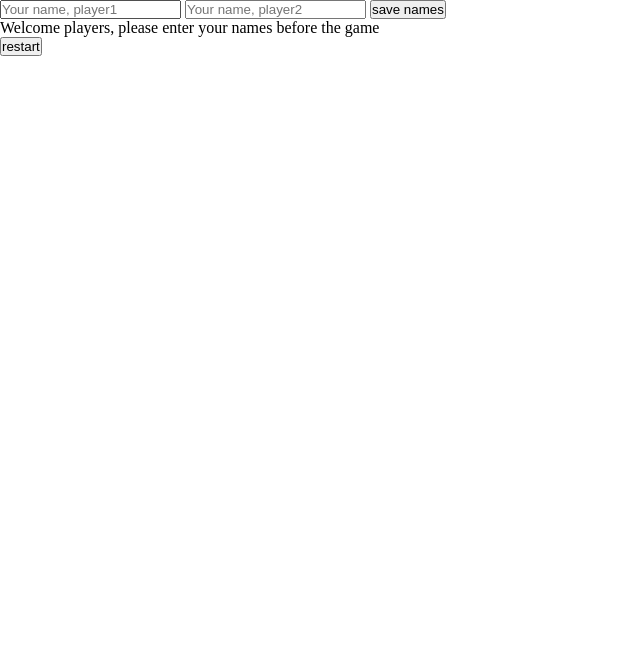
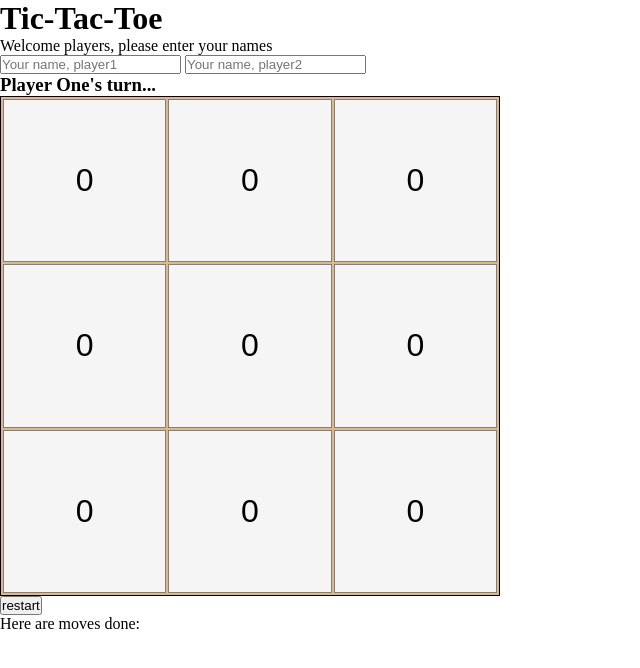
Before and after one commit to eramaan/tic-tac-toe, a plain HTML site: page index.html in a window 1280 px wide. Shown: the whole page, without its empty margins (0-640 px from the left). Drawn offline with Linux system fonts and the light colour scheme.

Commit message:
added logic for the game

```diff
--- a/index.html
+++ b/index.html
@@ -5,16 +5,22 @@
     <meta name="viewport" content="width=device-width, initial-scale=1.0">
     <title>Tic tac toe project</title>
     <link rel="stylesheet" href="style.css">
-    <script src="script.js"></script>
 </head>
 <body>
+    <h1>Tic-Tac-Toe</h1>
+    <p id="savedName">Welcome players, please enter your names</p>
     <input type="text" id="playerNameOne" placeholder="Your name, player1">
     <input type="text" id="playerNameTwo" placeholder="Your name, player2">
-    <button type="button" id="saveNameButton">save names</button>
-    <p id="savedName">Welcome players, please enter your names before the game</p>
 
+    <div class="container">
+        <h3 class="turn"></h3>
+        <div class="board"></div>
+    </div>
 
 
     <button type="button">restart</button>
+    <p id="gameMoves">Here are moves done:</p>
+
+    <script src="script.js"></script>
 </body>
 </html>
--- a/script.js
+++ b/script.js
@@ -1,6 +1,6 @@
 /*
 ** The Gameboard represents the state of the board
-** Each equare holds a Cell (defined later)
+** Each square holds a Cell (defined later)
 ** and we expose a dropToken method to be able to add Cells to squares
 */
 
@@ -10,9 +10,6 @@ function Gameboard() {
   const board = [];
 
   // Create a 2d array that will represent the state of the game board
-    // For this 2d array, row 0 will represent the top row and
-    // column 0 will represent the left-most column.
-    // This nested-loop technique is a simple and common way to create a 2d array.
   for (let i = 0; i < rows; i++) {
       board[i] = [];
       for (let j = 0; j < columns; j++) {
@@ -20,40 +17,31 @@ function Gameboard() {
       }
   }
 
-    // This will be the method of getting the entire board that our
-    // UI will eventually need to render it.
+  // Method to get the entire board
   const getBoard = () => board;
-
 
   // drop a token, changing cell's value to the player number
   const dropToken = (row, column, player) => {
-
-      let validMove = true;
-
       if (row < 0 || row >= rows || column < 0 || column >= columns) {
           console.log("Invalid move: coordinates out of bounds.");
-        return false; // Coordinate non valide
+          return false;
       }
       if (board[row][column].getValue() !== 0) {
           console.log("Invalid move: cell already occupied.");
-        return false; // Cella già occupata
+          return false;
       }
-
-        // Otherwise, I have a valid cell
+      // Valid cell
       board[row][column].addToken(player);
       return true;
   };
 
-    // This method will be used to print our board to the console.
-    // It is helpful to see what the board looks like after each turn as we play,
-    // but we won't need it after we build our UI
+  // Method to print the board to the console
   const printBoard = () => {
       const boardWithCellValues = board.map((row) => row.map((cell) => cell.getValue()))
       console.log(boardWithCellValues);
   };
 
-    // Here, we provide an interface for the rest of our
-    // application to interact with the board
+  // Interface for interacting with the board
   return { getBoard, dropToken, printBoard };
 }
 
@@ -72,7 +60,7 @@ function Gameboard() {
       value = player;
   };
 
-    // How we will retrieve the current value of this cell through closure
+  // Retrieve the current value of this cell
   const getValue = () => value;
 
   return {
@@ -86,10 +74,7 @@ function Gameboard() {
 ** flow and state of the game's turns, as well as whether
 ** anybody has won the game
 */
-  function GameController(
-    playerOneName = "Player One",
-    playerTwoName = "Player Two"
-  ) {
+function GameController(playerOneName = "Player One", playerTwoName = "Player Two") {
   const board = Gameboard();
 
   const players = [
@@ -109,27 +94,24 @@ function Gameboard() {
       activePlayer = activePlayer === players[0] ? players[1] : players[0];
   };
   const getActivePlayer = () => activePlayer;
+  const setPlayerName = (playerIndex, name) => {
+      players[playerIndex].name = name;
+  };
 
   const printNewRound = () => {
       board.printBoard();
       console.log(`${getActivePlayer().name}'s turn.`);
   };
 
-    const playRound = (row,column) => {
-      // Drop a token for the current player
+  const playRound = (row, column) => {
       console.log(
           `Dropping ${getActivePlayer().name}'s token into row ${row} & column ${column}...`
       );
-
-      // board.dropToken(row, column, getActivePlayer().token);
 
       if (!board.dropToken(row, column, getActivePlayer().token)) {
           console.log("Try again.");
           return;
       }
-
-      /*  This is where we would check for a winner and handle that logic,
-          such as a win message. */
 
       // Switch player turn
       switchPlayerTurn();
@@ -139,42 +121,85 @@ function Gameboard() {
   // Initial play game message
   printNewRound();
 
-    // For the console version, we will only use playRound, but we will need
-    // getActivePlayer for the UI version, so I'm revealing it now
+  // Interface for the UI
   return {
       playRound,
-      getActivePlayer
+      getActivePlayer,
+      getBoard: board.getBoard,
+      setPlayerName
   };
 }
 
 const game = GameController();
 
+// DOM manipulation
 
+function ScreenController(game) {
+  const playerTurnDiv = document.querySelector('.turn');
+  const boardDiv = document.querySelector('.board');
 
-  //
-  // DOM manipulation
-  // let's go
-  //
+  const updateScreen = () => {
+      // clear the board
+      boardDiv.textContent = "";
 
+      // get the newest version of the board and player turn
+      const board = game.getBoard();
+      const activePlayer = game.getActivePlayer();
 
+      // Display player's turn
+      playerTurnDiv.textContent = `${activePlayer.name}'s turn...`
+
+      // Render board squares
+      board.forEach((row, rowIndex) => {
+          row.forEach((cell, columnIndex) => {
+              // Anything clickable should be a button!!
+              const cellButton = document.createElement("button");
+              cellButton.classList.add("cell");
+              // Create data attributes to identify the row and column
+              cellButton.dataset.row = rowIndex;
+              cellButton.dataset.column = columnIndex;
+              cellButton.textContent = cell.getValue();
+              boardDiv.appendChild(cellButton);
+          });
+      });
+  };
+
+  // Add event listener for the board
+  function clickHandlerBoard(e) {
+      const selectedRow = e.target.dataset.row;
+      const selectedColumn = e.target.dataset.column;
+      // Make sure I've clicked a column and not the gaps in between
+      if (selectedRow === undefined || selectedColumn === undefined) return;
+
+      game.playRound(parseInt(selectedRow), parseInt(selectedColumn));
+      updateScreen();
+  }
+  boardDiv.addEventListener("click", clickHandlerBoard);
+
+  // Initial render
+  updateScreen();
+}
+
+ScreenController(game);
 
 // Attendi che il DOM sia completamente caricato
 document.addEventListener('DOMContentLoaded', function() {
   // Recupera gli elementi dal DOM
   const nameInputOne = document.getElementById('playerNameOne');
   const nameInputTwo = document.getElementById('playerNameTwo');
-  const saveNameButton = document.getElementById('saveNameButton');
   const savedName = document.getElementById('savedName');
 
+  // Aggiungi event listener agli input
+  nameInputOne.addEventListener('input', function() {
+      const playerOneName = nameInputOne.value;
+      game.setPlayerName(0, playerOneName);
+      savedName.innerHTML = `${playerOneName} - your sign will be X<br>${nameInputTwo.value} - your sign will be O`;
+  });
 
-  // Aggiungi un event listener al bottone
-  saveNameButton.addEventListener('click', function() {
-      // Recupera il valore dell'input
-      const playerOneName = nameInputOne.value;
+  nameInputTwo.addEventListener('input', function() {
       const playerTwoName = nameInputTwo.value;
+      game.setPlayerName(1, playerTwoName);
+      savedName.innerHTML = `${nameInputOne.value} - your sign will be X<br>${playerTwoName} - your sign will be O`;
+  });
 
-
-      // Salva il valore nel paragrafo
-      savedName.innerHTML = `Player 1: ${playerOneName} - your sign will be X<br>Player 2: ${playerTwoName} - your sign will be O`;
 });
-});
--- a/style.css
+++ b/style.css
@@ -3,3 +3,26 @@
     margin: 0;
     box-sizing: border-box;
 }
+
+.board {
+    display: grid;
+    height: 500px;
+    width: 500px;
+    grid-template-columns: repeat(3, 1fr);
+    grid-template-rows: repeat(3, 1fr);
+    border: 1px solid black;
+    gap: 2px;
+    padding: 2px;
+    background-color: burlywood;
+  }
+
+  .cell {
+    display: flex;
+    justify-content: center;
+    align-items: center;
+    text-align: center;
+    font-size: 2rem;
+    border: 1px solid grey;
+    background: whitesmoke;
+    cursor: pointer;
+  }
```
Lines whose indentation alone changed are shown as unchanged.
